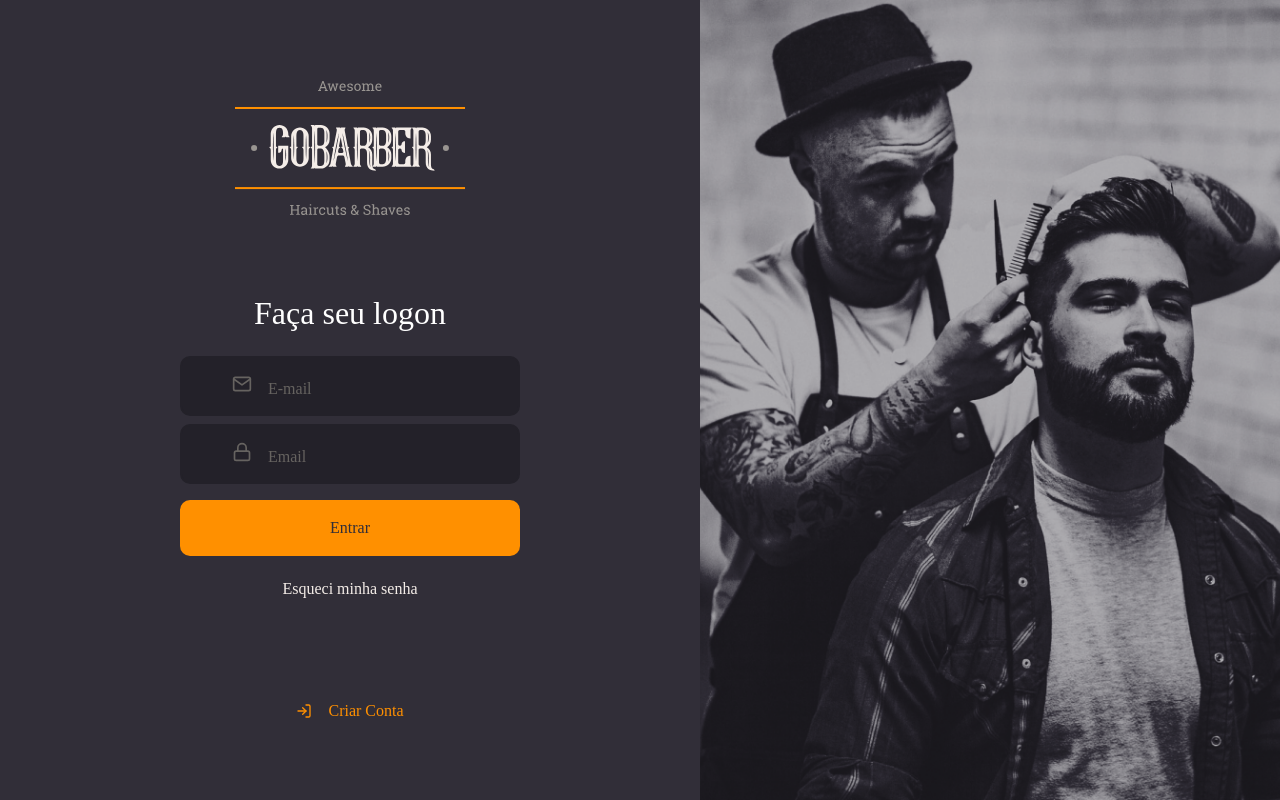
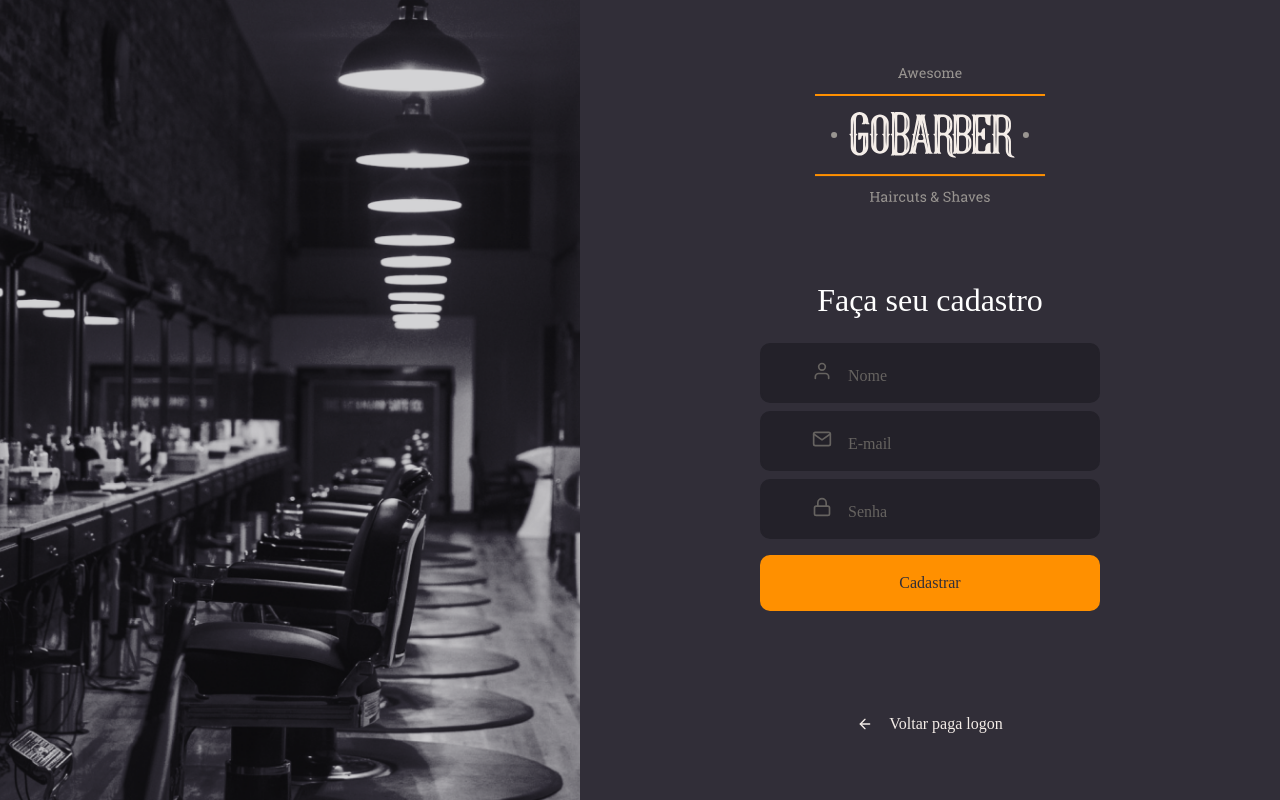
Before and after one commit to guintoki/gobarber-web, a React (Create React App) app: page / in a window 1280 px wide. Built offline with nearby package versions, Linux system fonts and the light colour scheme; the HTML template or start-up script is replaced by a standard one.

Commit message:
signup page

```diff
--- a/src/App.tsx
+++ b/src/App.tsx
@@ -2,10 +2,11 @@
 
 import GlobalStyle from './styles/global';
 import SignIn from './pages/SignIn';
+import SignUp from './pages/SignUp';
 
 const App: React.FC = () => (
   <>
-    <SignIn />
+    <SignUp />
     <GlobalStyle />
   </>
 );
--- a/src/pages/SignIn/index.tsx
+++ b/src/pages/SignUp/index.tsx
@@ -1,5 +1,5 @@
 import React from 'react';
-import { FiLogIn, FiMail, FiLock } from 'react-icons/fi';
+import { FiArrowLeft, FiMail, FiUser, FiLock } from 'react-icons/fi';
 
 import logoImg from '../../assets/logo.svg';
 
@@ -8,33 +8,32 @@
 
 import { Container, Content, Background } from './styles';
 
-const SignIn: React.FC = () => (
+const SignUp: React.FC = () => (
   <Container>
+    <Background />
     <Content>
       <img src={logoImg} alt="GoBarber" />
       <form>
-        <h1>Faça seu logon</h1>
-
+        <h1>Faça seu cadastro</h1>
+        <Input name="name" icon={FiUser} placeholder="Nome" />
         <Input icon={FiMail} name="email" placeholder="E-mail" />
 
         <Input
           icon={FiLock}
           name="password"
           type="password"
-          placeholder="Email"
+          placeholder="Senha"
         />
 
-        <Button type="submit">Entrar</Button>
-        <a href="forgot">Esqueci minha senha</a>
+        <Button type="submit">Cadastrar</Button>
       </form>
 
       <a href="login">
-        <FiLogIn />
-        Criar Conta
+        <FiArrowLeft />
+        Voltar paga logon
       </a>
     </Content>
-    <Background />
   </Container>
 );
 
-export default SignIn;
+export default SignUp;
--- /dev/null
+++ b/src/pages/SignUp/styles.ts
@@ -0,0 +1,69 @@
+import styled from 'styled-components';
+import { shade } from 'polished';
+
+import signUpBackgroundImg from '../../assets/signup.png';
+
+export const Container = styled.div`
+  height: 100vh;
+
+  display: flex;
+  align-items: stretch;
+`;
+
+export const Content = styled.div`
+  display: flex;
+  flex-direction: column;
+  align-items: center;
+
+  place-content: center;
+
+  width: 100%;
+  max-width: 700px;
+
+  form {
+    margin: 80px 0;
+    width: 340px;
+    text-align: center;
+
+    h1 {
+      margin-bottom: 24px;
+    }
+  }
+
+  a {
+    color: #f4ede8;
+    display: block;
+    margin-top: 24px;
+    text-decoration: none;
+    transition: color 0.2s;
+
+    &:hover {
+      color: ${shade(0.2, '#f4ede8')};
+    }
+  }
+
+  > a {
+    color: #f4ede8;
+    display: block;
+    margin-top: 24px;
+    text-decoration: none;
+    transition: color 0.2s;
+
+    display: flex;
+    align-items: center;
+
+    svg {
+      margin-right: 16px;
+    }
+
+    &:hover {
+      color: ${shade(0.2, '#ff9000')};
+    }
+  }
+`;
+
+export const Background = styled.div`
+  flex: 1;
+  background: url(${signUpBackgroundImg}) no-repeat center;
+  background-size: cover;
+`;
```
Also changed, not shown: src/assets/signup.png (added).
